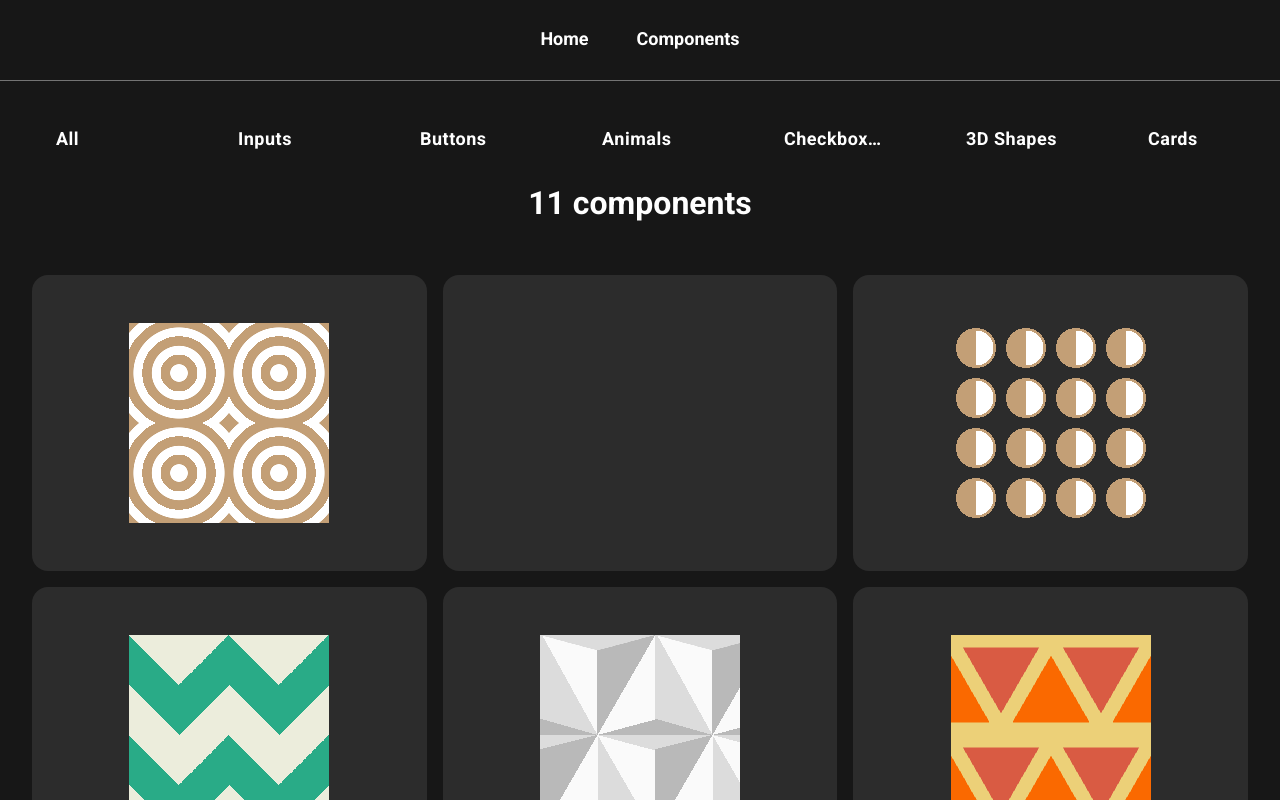
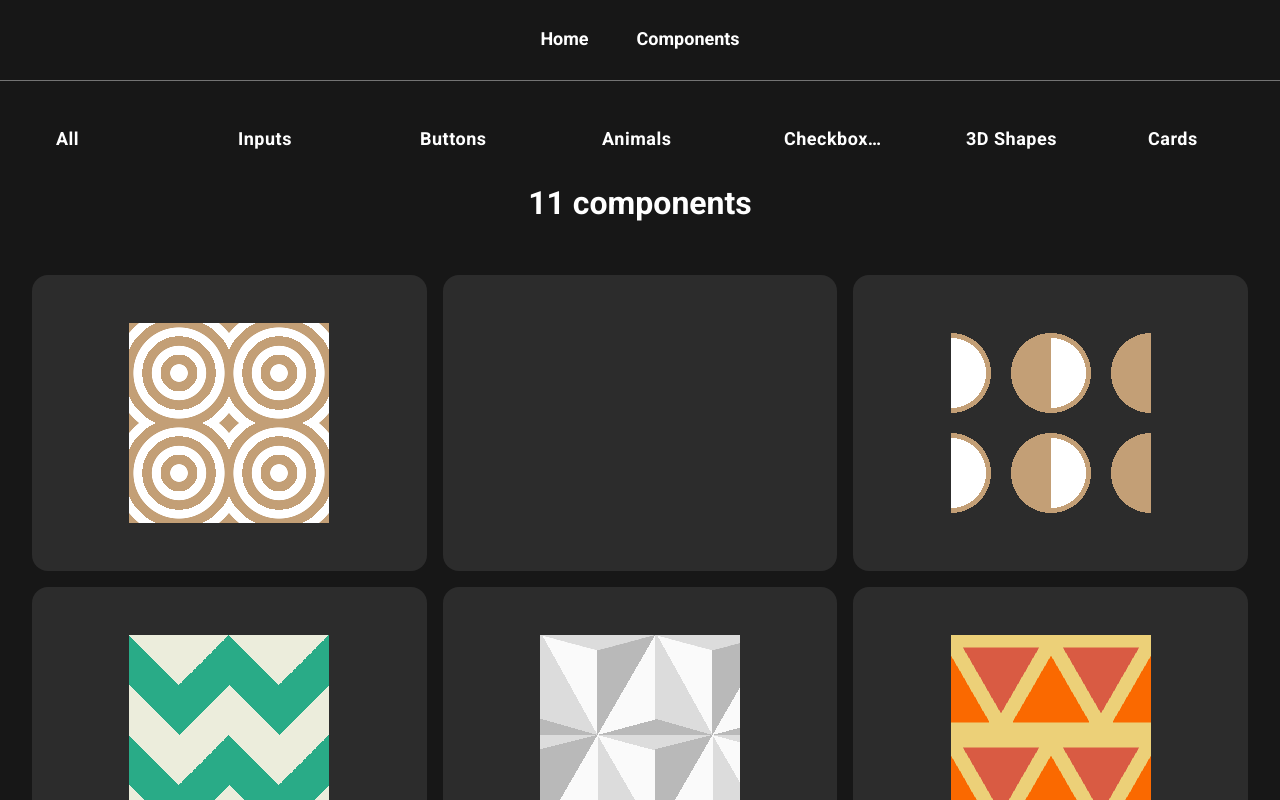
Before and after one commit to arishem51/iuniverse, a React (Vite) app: page /pattern in a window 1280 px wide. Shown: the top 800 px of the page. Built offline with nearby package versions, Linux system fonts and the light colour scheme.

Commit message:
chore: size

```diff
--- a/src/components/List/Patterns/RadialFive.tsx
+++ b/src/components/List/Patterns/RadialFive.tsx
@@ -14,8 +14,7 @@ const Wrapper = styled(PatternContainer)`
     ),
     radial-gradient(var(--bg-corner) at right, var(--color-stop-2));
 
-  background-size: 50px 50px;
-  background-position: 25px 0;
+  background-size: 100px 100px;
 `;
 
 export default function Component() {
--- a/src/components/List/Patterns/RadialSix.tsx
+++ b/src/components/List/Patterns/RadialSix.tsx
@@ -3,7 +3,7 @@ import styled from "styled-components";
 import { PatternContainer } from "../../Base";
 
 const Wrapper = styled(PatternContainer)`
-  --bg-size: 50px 50px;
+  --bg-size: 100px 100px;
   --bg-size-half: calc((var(--bg-size)) / 2);
   --radial-1: 10% 10%, var(--color-white) 100%, transparent 0;
   --radial-2: 54% 54% at center, transparent 100%, #c39f76 0;
```
